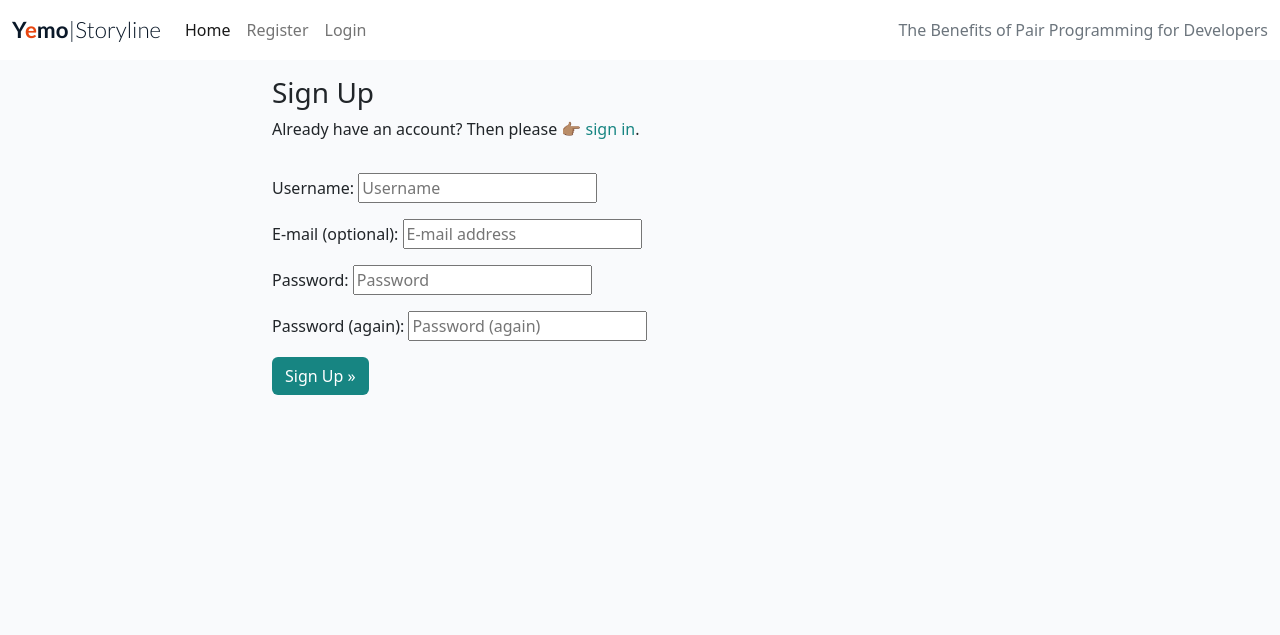
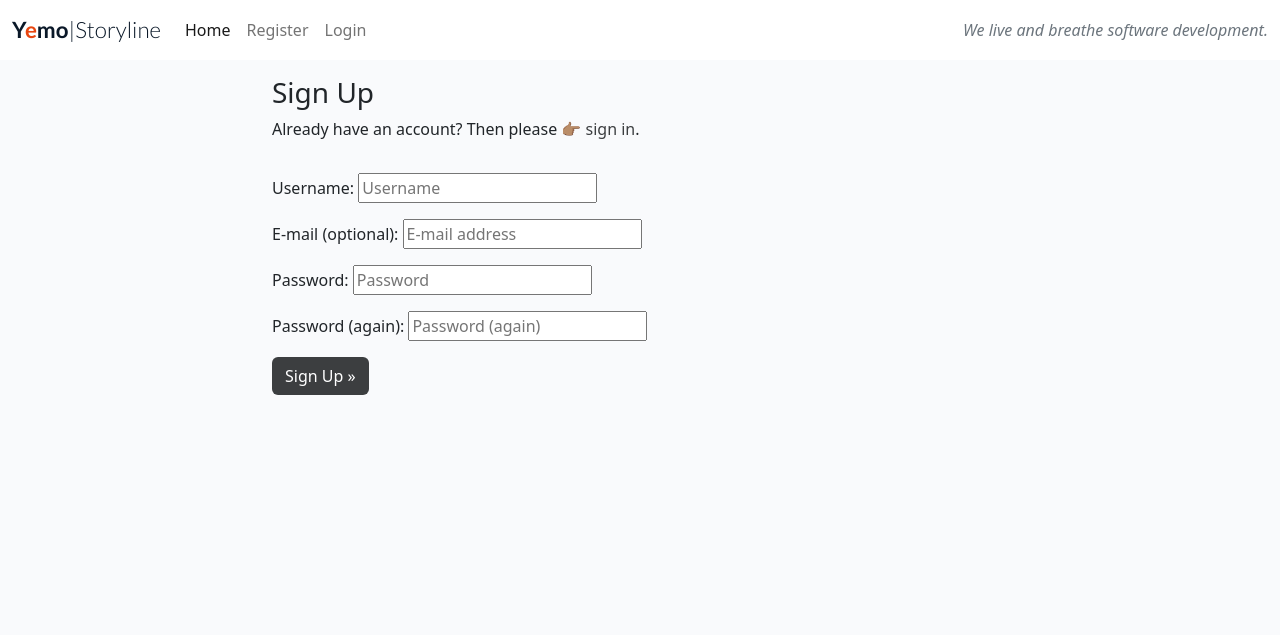
Before and after one commit to yemoalakija/DjangoBlog, a Django app: page /accounts/signup/ in a window 1280 px wide. Shown: the top 635 px of the page. Run offline with Django 3.2, Linux system fonts and the light colour scheme; some libraries are stand-ins or nearby versions.

Commit message:
Site slogan

```diff
--- a/yemos/static/css/style.css
+++ b/yemos/static/css/style.css
@@ -43,7 +43,7 @@ body {
     bottom: 5%;
     min-width: 30%;
     left: -2px;
-    background-color: #178582;
+    background-color: #3C3E40;
 }
 
 .author {
@@ -107,19 +107,19 @@ body {
 }
 
 .btn-signup {
-    background-color: #178582;
+    background-color: #3C3E40;
     color: #fff;
 }
 
 .btn-signup:hover,
 .btn-signup:active {
     background-color: #fff;
-    color: #178582;
+    color: #3C3E40;
 }
 
 .link {
-    color: #178582;
-    text-decoration: none;
+    color: #3C3E40;
+    text-decoration: none !important;
 }
 
 .link:hover,
--- a/yemos/templates/base.html
+++ b/yemos/templates/base.html
@@ -52,7 +52,7 @@
                     {% endif %}
                 </ul>
                 <span class="navbar-text text-muted">
-                    The Benefits of Pair Programming for Developers
+                    <em>We live and breathe software development.</em>
                 </span>
             </div>
         </div>
```
